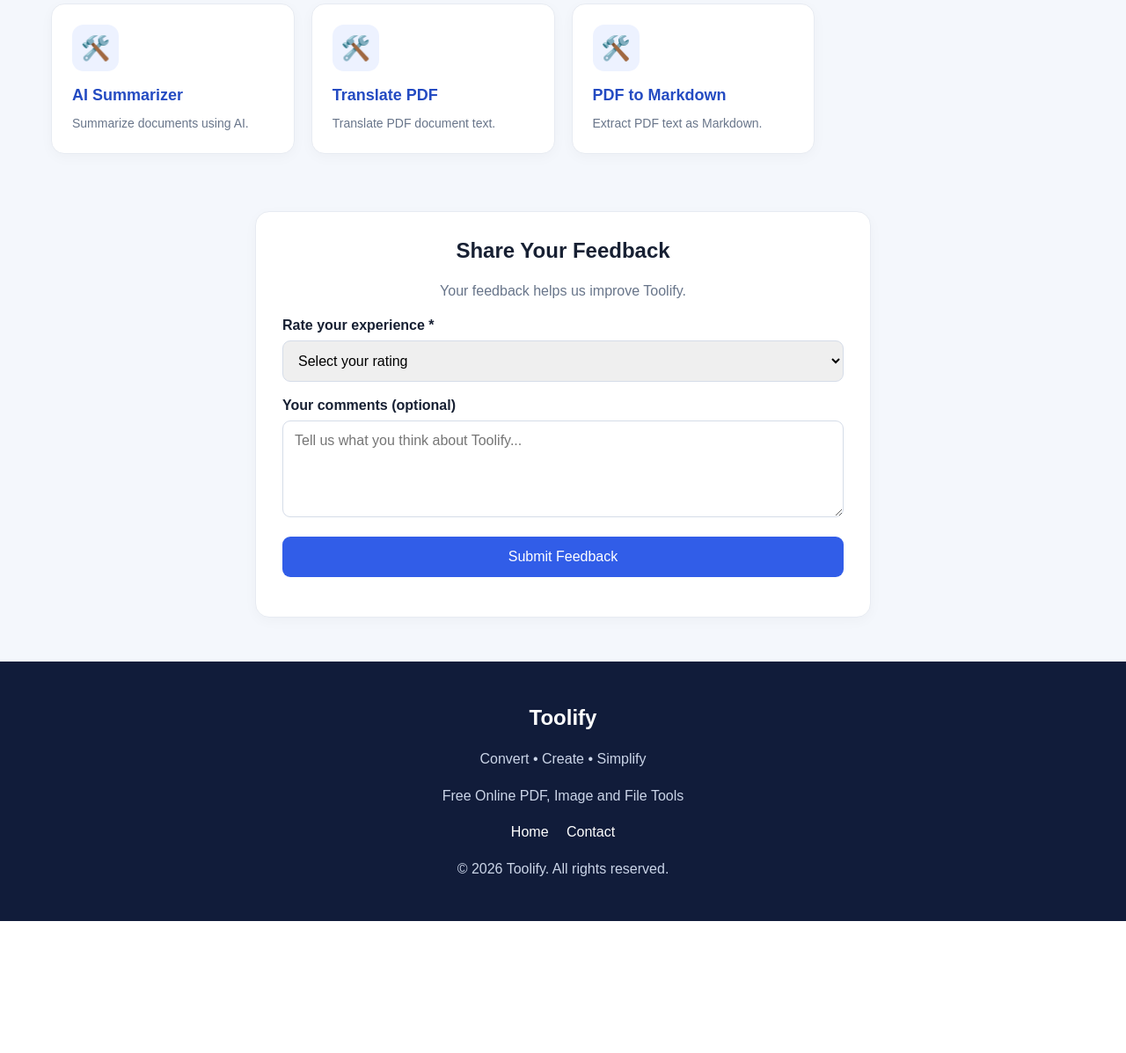
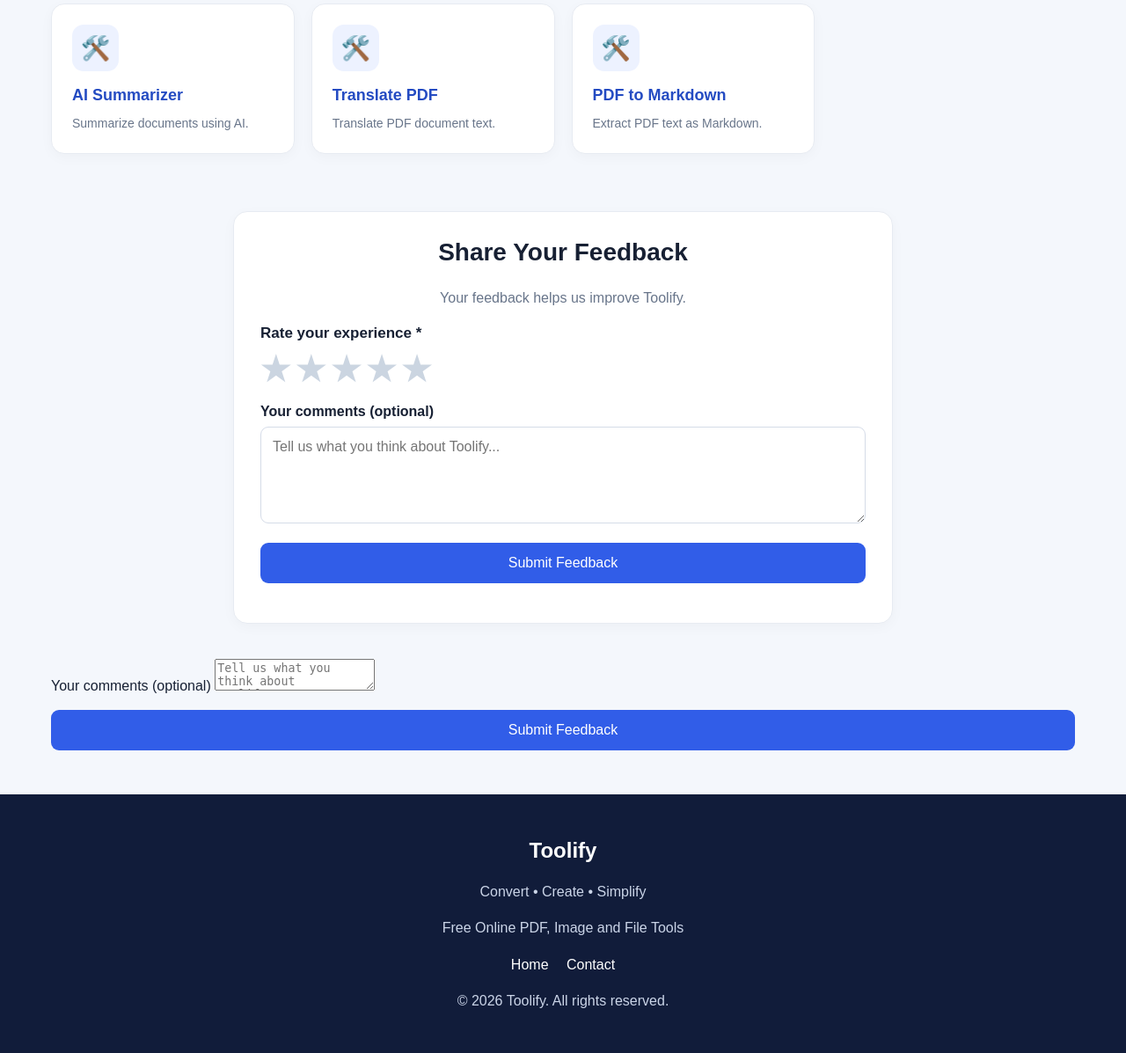
Before and after one commit to rakshitbaniya-cyber/rakshit-file-converter, a Flask app: page / in a window 1280 px wide. Shown: the part 2286-3483 px from the top of the page at 88% size. Before the commit the page ends 3333 px from the top, so only its background shows below. Run offline with Flask 3, Linux system fonts and the light colour scheme; some libraries are stand-ins or nearby versions.

Commit message:
Update home.html

```diff
--- a/templates/home.html
+++ b/templates/home.html
@@ -233,8 +233,11 @@
             margin-top: 20px;
         }
 
+
+/* Feedback Section */
+
 .feedback-section {
-            max-width: 700px;
+    max-width: 750px;
     margin: 65px auto 40px;
     padding: 30px;
     background: white;
@@ -246,6 +249,7 @@
 .feedback-section h2 {
     text-align: center;
     margin-top: 0;
+    font-size: 28px;
 }
 
 .feedback-section > p {
@@ -260,17 +264,58 @@
     font-weight: bold;
 }
 
-        .feedback-section select,
+.rating-heading {
+    font-size: 17px;
+}
+
+.star-rating {
+    display: flex;
+    flex-direction: row-reverse;
+    justify-content: space-between;
+    align-items: center;
+    width: 100%;
+    max-width: 650px;
+    gap: 8px;
+    margin: 20px 0 30px;
+}
+
+.star-rating input {
+    position: absolute;
+    opacity: 0;
+    pointer-events: none;
+}
+
+.star-rating label {
+    font-size: clamp(45px, 12vw, 110px);
+    color: #d1d5db;
+    cursor: pointer;
+    margin: 0;
+    line-height: 1;
+    transition: 0.2s;
+}
+
+.star-rating label:hover,
+.star-rating label:hover ~ label,
+.star-rating input:checked ~ label {
+    color: #ffbf00;
+}
+
+.star-rating label:hover {
+    transform: scale(1.08);
+}
+
+.star-rating input:focus-visible + label {
+    outline: 2px solid #315de8;
+    outline-offset: 4px;
+}
+
 .feedback-section textarea {
     width: 100%;
+    min-height: 110px;
     padding: 13px;
     border: 1px solid #d5dce8;
     border-radius: 9px;
     font: inherit;
-        }
-
-        .feedback-section textarea {
-            min-height: 110px;
     resize: vertical;
 }
 
@@ -295,6 +340,17 @@
     margin-top: 15px;
     font-weight: bold;
 }
+
+@media (max-width: 650px) {
+    .feedback-section {
+        padding: 22px;
+    }
+
+    .star-rating {
+        gap: 3px;
+    }
+}
+
 
         footer {
             margin-top: 50px;
@@ -690,22 +746,50 @@
         <p>Try another search keyword.</p>
     </div>
 
+
 <section class="feedback-section">
     <h2>Share Your Feedback</h2>
     <p>Your feedback helps us improve Toolify.</p>
 
     <form id="feedbackForm">
 
-            <label for="rating">Rate your experience *</label>
+        <label class="rating-heading">Rate your experience *</label>
 
-            <select id="rating" name="rating" required>
-                <option value="">Select your rating</option>
-                <option value="5">⭐⭐⭐⭐⭐ - Excellent</option>
-                <option value="4">⭐⭐⭐⭐ - Very Good</option>
-                <option value="3">⭐⭐⭐ - Good</option>
-                <option value="2">⭐⭐ - Fair</option>
-                <option value="1">⭐ - Poor</option>
-            </select>
+        <div class="star-rating" role="group" aria-label="Rate your experience">
+
+            <input type="radio" id="star5" name="rating" value="5" required>
+            <label for="star5" title="5 stars">★</label>
+
+            <input type="radio" id="star4" name="rating" value="4">
+            <label for="star4" title="4 stars">★</label>
+
+            <input type="radio" id="star3" name="rating" value="3">
+            <label for="star3" title="3 stars">★</label>
+
+            <input type="radio" id="star2" name="rating" value="2">
+            <label for="star2" title="2 stars">★</label>
+
+            <input type="radio" id="star1" name="rating" value="1">
+            <label for="star1" title="1 star">★</label>
+
+        </div>
+
+        <label for="comment">Your comments (optional)</label>
+
+        <textarea
+            id="comment"
+            name="comment"
+            placeholder="Tell us what you think about Toolify..."
+        ></textarea>
+
+        <button type="submit" class="feedback-submit">
+            Submit Feedback
+        </button>
+
+        <div id="feedbackMessage" role="status"></div>
+
+    </form>
+</section>
 
             <label for="comment">Your comments (optional)</label>
 
```
Lines whose indentation alone changed are shown as unchanged.
